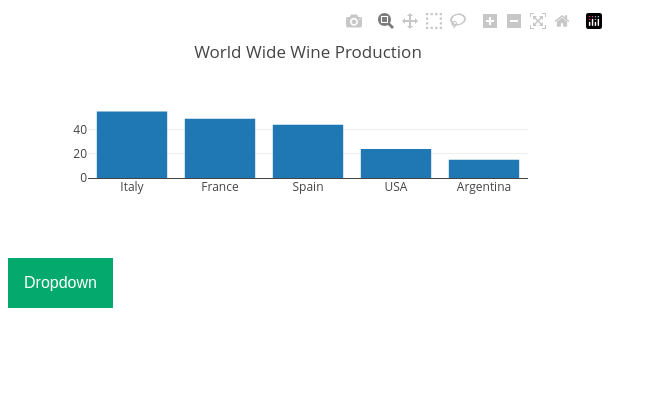
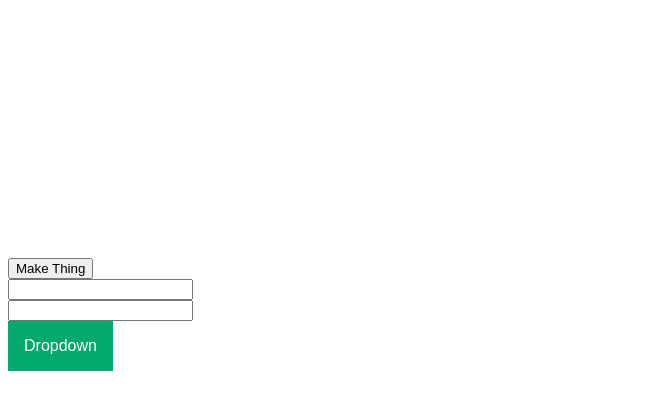
Before and after one commit to John-sCC/jcc_frontend, a Jekyll site: the page _posts/2024-01-23-statisticsFunctions.html, which Jekyll copies as it is, in a window 1280 px wide. Shown: the top 410 px of the page, without its empty margins (0-657 px from the left). Built offline with Jekyll 4.4.1, drawn with Linux system fonts in a browser that asks for light colours; nearby versions of some CDN libraries; library files that are not in the unit come from our copies.

Commit message:
input values

```diff
--- a/_posts/2024-01-23-statisticsFunctions.html
+++ b/_posts/2024-01-23-statisticsFunctions.html
@@ -3,7 +3,10 @@
 </head>
 
 <div id="tester" style="width:600px;height:250px;"></div>
-
+<button onclick="makeGraph()">Make Thing</button> <br>
+<input type="text" id="x" > <br>
+<input type="text" id="y" >
+<br>
 <div class="dropdown">
 	<button class="dropbtn">Dropdown</button>
 	<div class="dropdown-content">
@@ -57,8 +60,9 @@
 </style>
 
 <script>
-	const xArray = ["Italy","France","Spain","USA","Argentina"];
-	const yArray = [55, 49, 44, 24, 15];
+	function makeGraph(){
+		const xArray = document.getElementById("x").value.split(",");
+		const yArray = document.getElementById("y").value.split(",");
 
 		const data = [{
 		x: xArray,
@@ -72,6 +76,7 @@
 
 		TESTER = document.getElementById('tester');
 		Plotly.newPlot( TESTER, data, layout);
+	}
 
 	function changeplot(event){
 		updateType = event.id;
```
Also changed, not shown: other parts of _posts/2024-01-23-statisticsFunctions.html (+0 -1 lines). Lines whose indentation alone changed are shown as unchanged.
